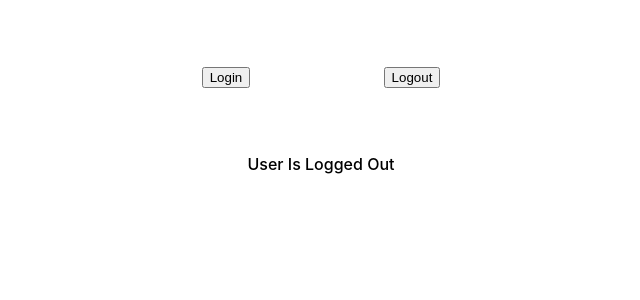
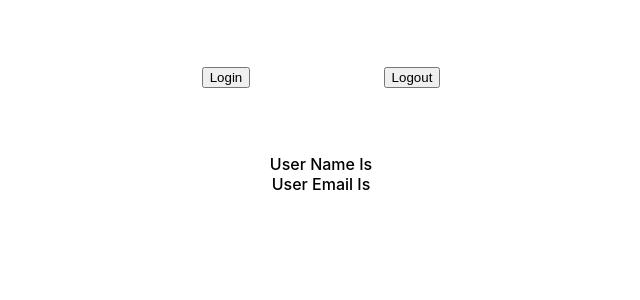
Before and after one commit to BulegaHassan/react-ts-basics, a React (Create React App) app: page / in a window 1280 px wide. Shown: the top 300 px of the page, without its empty margins (319-959 px from the left). Built offline with nearby package versions, Linux system fonts and the light colour scheme.

Commit message:
useState with future value different from initial

```diff
--- a/src/App.tsx
+++ b/src/App.tsx
@@ -1,9 +1,9 @@
 import "./App.css";
-import { LoggedIn } from "./components/state/LoggedIn";
+import { User } from "./components/state/User";
 function App() {
   return (
     <div>
-     <LoggedIn/>
+     <User/>
     </div>
   );
 }
--- /dev/null
+++ b/src/components/state/User.tsx
@@ -0,0 +1,25 @@
+import { useState } from "react";
+type AuthUser = {
+  name: string;
+  email: string;
+};
+export const User = () => {
+  const [user, setUser] = useState<AuthUser | null>(null);
+  const handleLogin = () => {
+    setUser({
+      name: "hassan",
+      email: "hassan@mail.com",
+    });
+  };
+  const handleLogout = () => {
+    setUser(null);
+  };
+  return (
+    <div>
+      <button onClick={handleLogin}>Login</button>
+      <button onClick={handleLogout}>Logout</button>
+      <div>User name is {user?.name} </div>
+      <div>User email is {user?.email} </div>
+    </div>
+  );
+};
```
